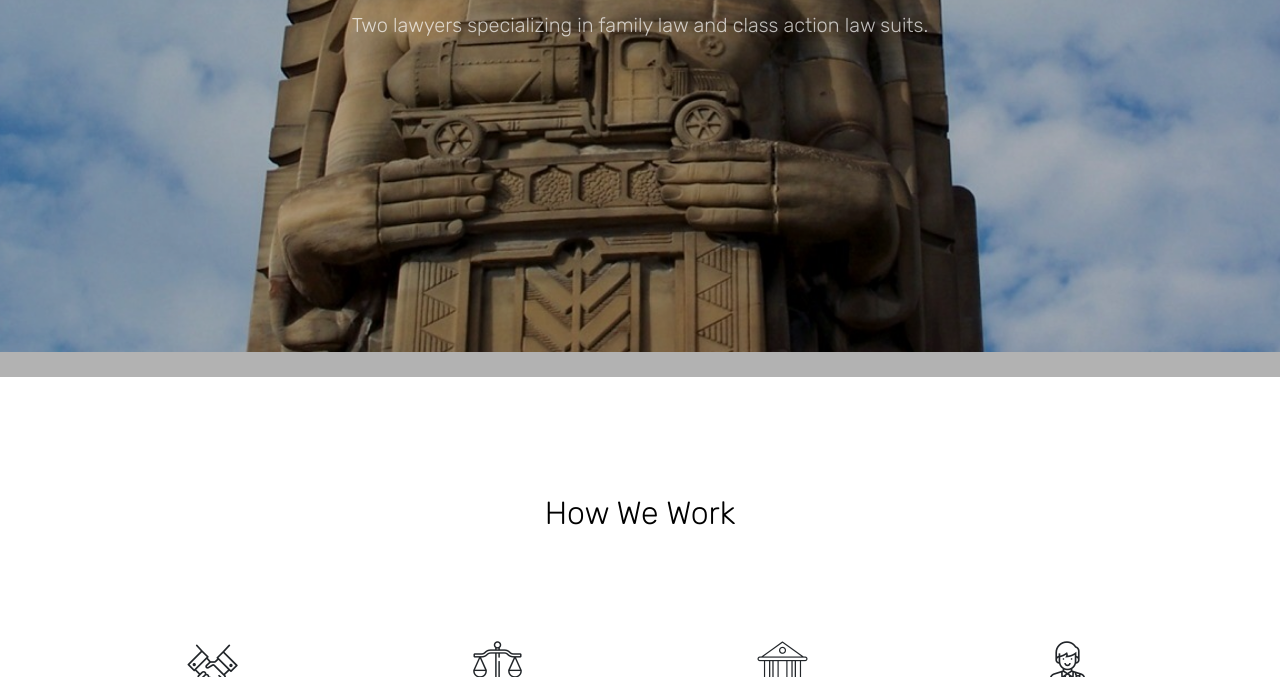
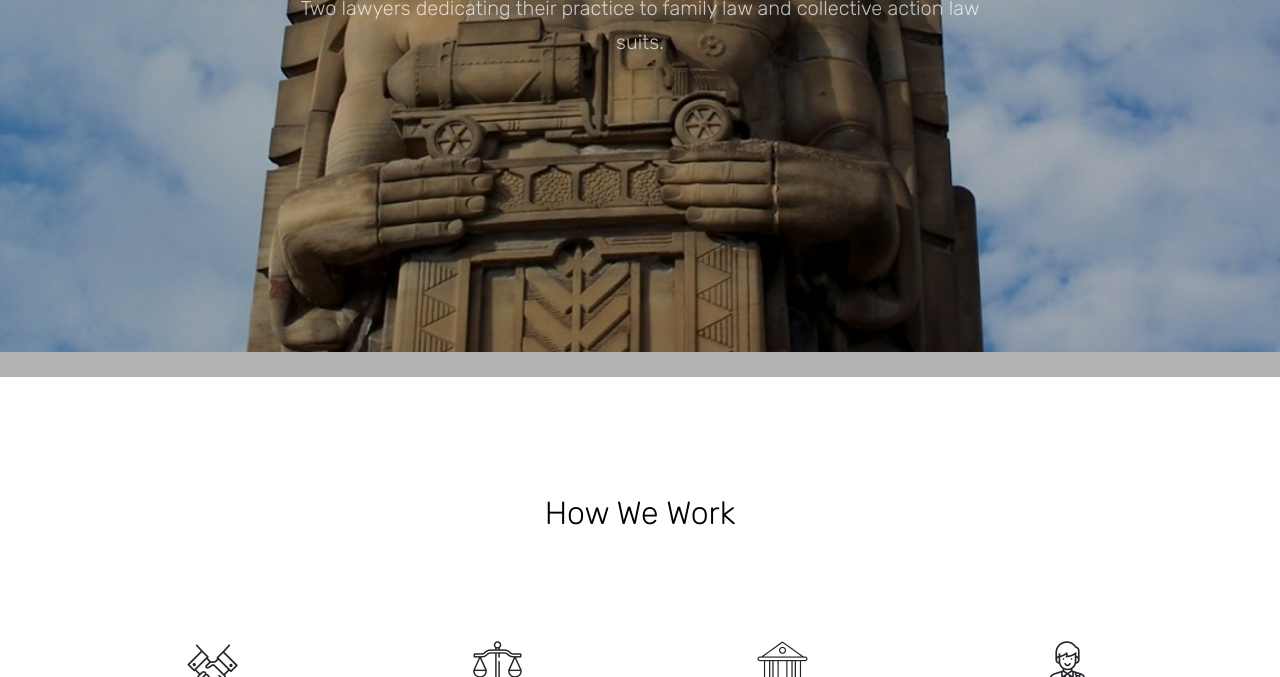
Before and after one commit to simonwa7/Simon-SimonLaw, a website: page index.html in a window 1280 px wide. Shown: the part 423-1100 px from the top of the page. Drawn offline with Linux system fonts and the light colour scheme; files whose address does not match are found by name.

Commit message:
because ethics are a triiiicky thing

```diff
--- a/index.html
+++ b/index.html
@@ -61,7 +61,7 @@
         <div class="row align-items-center justify-content-center ftco-vh-100">
           <div class="col-md-8 text-center">
             <h1 class="ftco-heading mb-4" data-aos="fade-up" data-aos-delay="500">The Law Offices of <br> Simon & Simon</h1>
-            <h2 class="h5 ftco-subheading mb-5" data-aos="fade-up"  data-aos-delay="600">Two lawyers specializing in family law and class action law suits.</h2>
+            <h2 class="h5 ftco-subheading mb-5" data-aos="fade-up"  data-aos-delay="600">Two lawyers dedicating their practice to family law and collective action law suits.</h2>
           </div>
         </div>
       </div>
```
